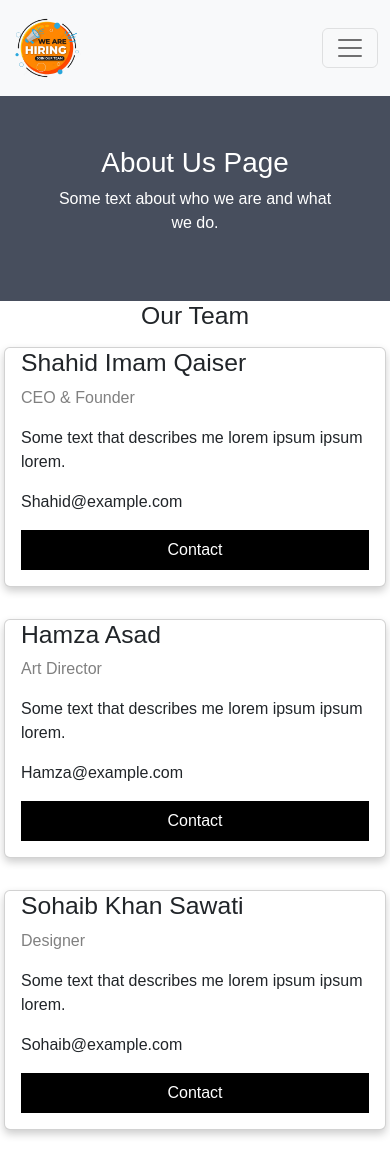
After one commit to MuhammadIshaqSkd/Dubai-Port-World, a Django app: page /about in a window 390 px wide. The commit adds this page. Run offline with Django 4.2, Linux system fonts and the light colour scheme.

Commit message:
adbout us page added

```diff
--- /dev/null
+++ b/jobs/templates/about.html
@@ -0,0 +1,130 @@
+<!DOCTYPE html>
+
+{% include 'header.html' %}
+<br><br><br>><br>
+<html>
+<head>
+<meta name="viewport" content="width=device-width, initial-scale=1">
+<style>
+body {
+  font-family: Arial, Helvetica, sans-serif;
+  margin: 0;
+}
+
+html {
+  box-sizing: border-box;
+}
+
+*, *:before, *:after {
+  box-sizing: inherit;
+}
+
+.column {
+  float: left;
+  width: 33.3%;
+  margin-bottom: 16px;
+  padding: 0 8px;
+}
+
+.card {
+  box-shadow: 0 4px 8px 0 rgba(0, 0, 0, 0.2);
+  margin: 8px;
+}
+
+.about-section {
+  padding: 50px;
+  text-align: center;
+  background-color: #474e5d;
+  color: white;
+}
+
+.container {
+  padding: 0 16px;
+}
+
+.container::after, .row::after {
+  content: "";
+  clear: both;
+  display: table;
+}
+
+.title {
+  color: grey;
+}
+
+.button {
+  border: none;
+  outline: 0;
+  display: inline-block;
+  padding: 8px;
+  color: white;
+  background-color: #000;
+  text-align: center;
+  cursor: pointer;
+  width: 100%;
+}
+
+.button:hover {
+  background-color: #555;
+}
+
+@media screen and (max-width: 650px) {
+  .column {
+    width: 100%;
+    display: block;
+  }
+}
+</style>
+</head>
+<body>
+
+<div class="about-section">
+  <h1>About Us Page</h1>
+  <p>Some text about who we are and what we do.</p>
+
+</div>
+
+<h2 style="text-align:center">Our Team</h2>
+<div class="row">
+  <div class="column">
+    <div class="card">
+
+      <div class="container">
+        <h2>Shahid Imam Qaiser</h2>
+        <p class="title">CEO & Founder</p>
+        <p>Some text that describes me lorem ipsum ipsum lorem.</p>
+        <p>Shahid@example.com</p>
+        <p><button class="button">Contact</button></p>
+      </div>
+    </div>
+  </div>
+
+  <div class="column">
+    <div class="card">
+
+      <div class="container">
+        <h2>Hamza Asad</h2>
+        <p class="title">Art Director</p>
+        <p>Some text that describes me lorem ipsum ipsum lorem.</p>
+        <p>Hamza@example.com</p>
+        <p><button class="button">Contact</button></p>
+      </div>
+    </div>
+  </div>
+
+  <div class="column">
+    <div class="card">
+
+      <div class="container">
+        <h2>Sohaib Khan Sawati</h2>
+        <p class="title">Designer</p>
+        <p>Some text that describes me lorem ipsum ipsum lorem.</p>
+        <p>Sohaib@example.com</p>
+        <p><button class="button">Contact</button></p>
+      </div>
+    </div>
+  </div>
+</div>
+
+</body>
+</html>
--- a/jobs/templates/header.html
+++ b/jobs/templates/header.html
@@ -14,7 +14,7 @@
 
           <div style="margin-left:30%;" class="navbar-nav">
             <a class="nav-link active" aria-current="page" href="/">Home</a>
-            <a class="nav-link" href="#">About Us</a>
+            <a class="nav-link" href="about">About Us</a>
             <a class="nav-link" href="#">Career</a>
           </div>
         </div>
--- a/jobs/urls.py
+++ b/jobs/urls.py
@@ -19,5 +19,6 @@ urlpatterns = [
     path('',views.index),
     path('apply',views.apply),
     path('applyform',views.applyform),
+    path('about',views.about),
 
 ]
--- a/jobs/views.py
+++ b/jobs/views.py
@@ -54,3 +54,6 @@ def applyform(request):
         # print(applyjob)
 
         return render(request, 'index.html',{'ch':ch})
+
+def about(request):
+    return render(request, 'about.html')
```
Also changed, not shown: jobs/templates/jobsads.html (+9 -47 lines), db.sqlite3.
